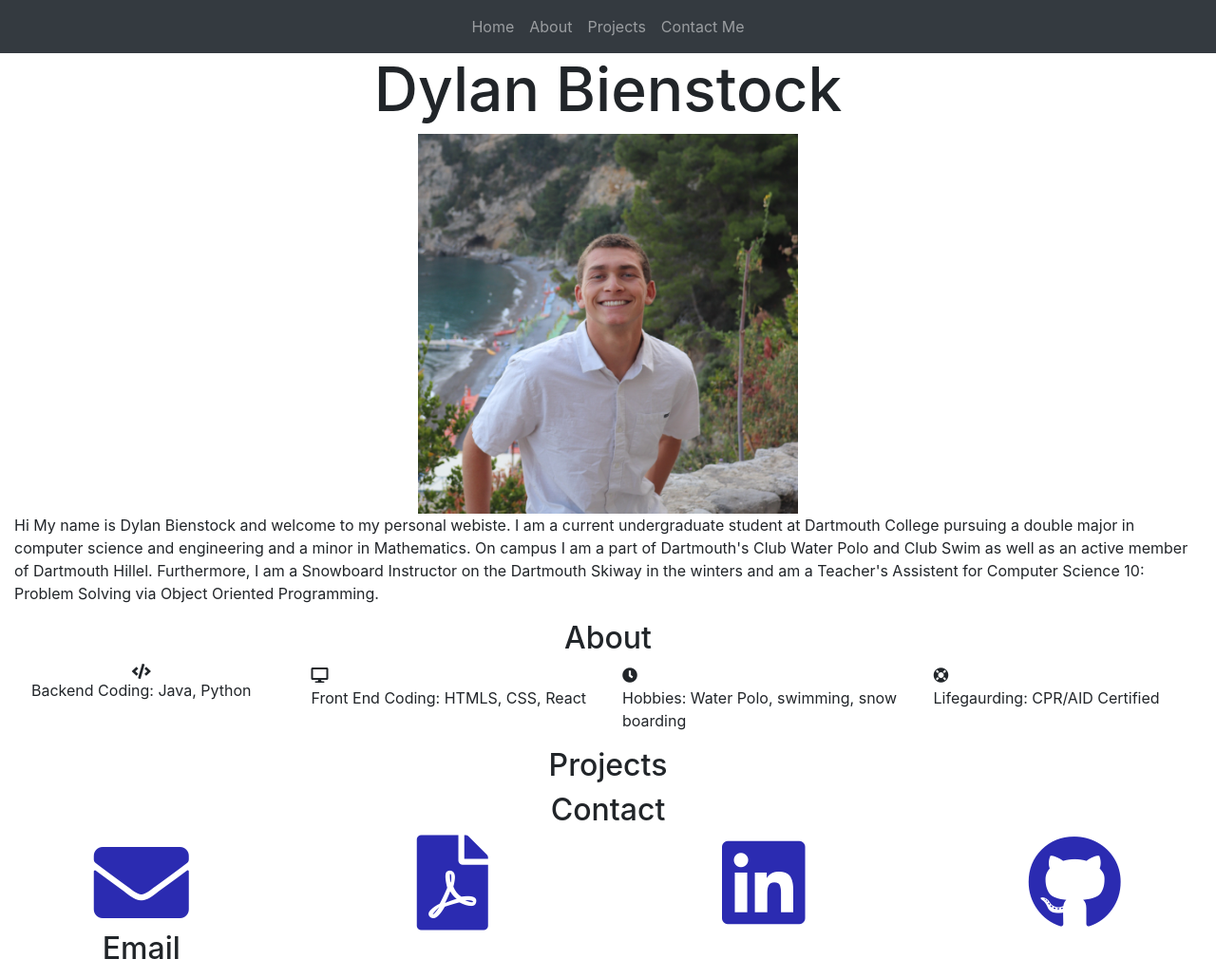
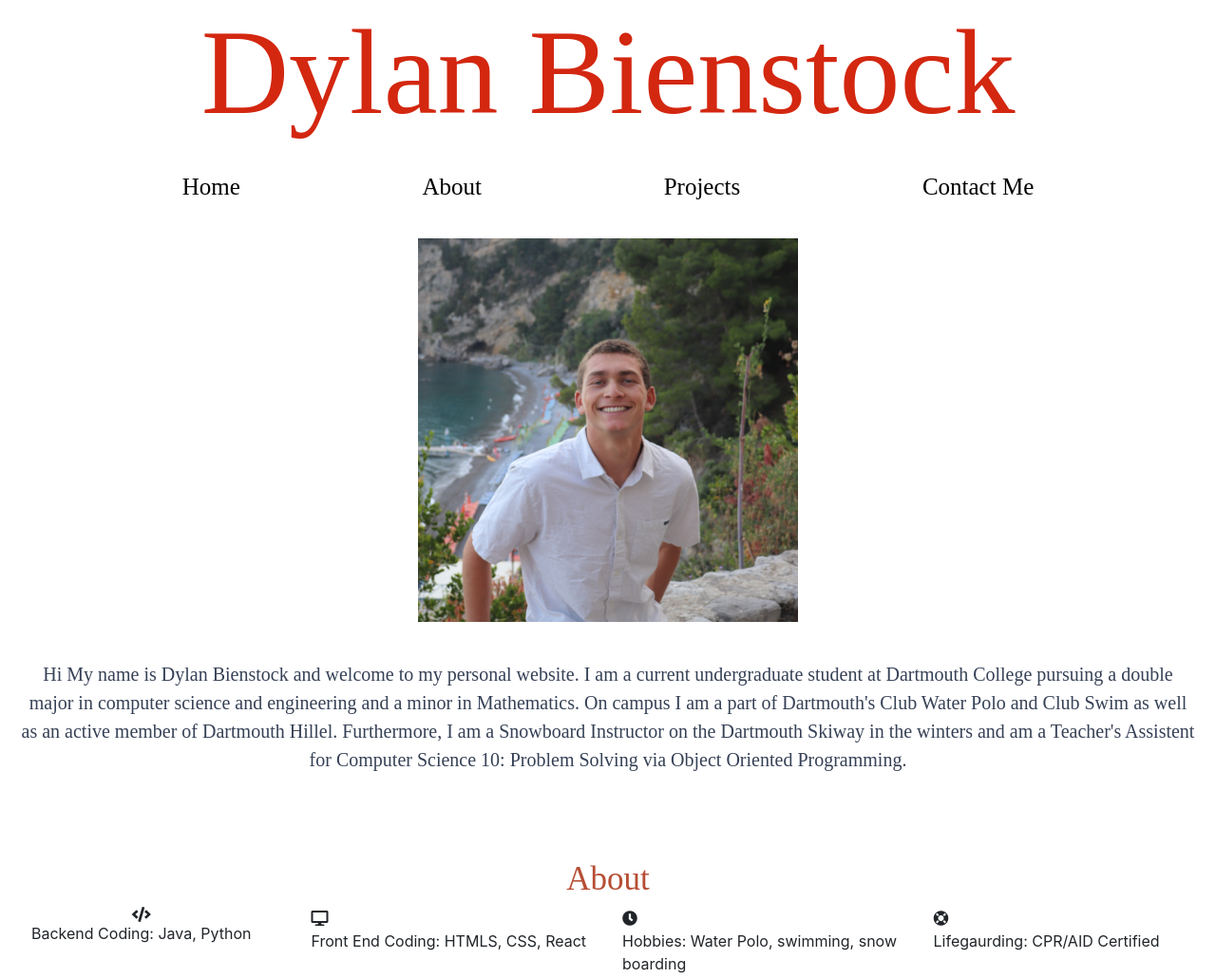
Before and after one commit to dylanbien/dylanbien.github.io, a plain HTML site: page index.html in a window 1280 px wide. Shown: the top 1030 px of the page at 95% size. Drawn offline with nearby package versions, Linux system fonts and the light colour scheme.

Commit message:
formatted about section

```diff
--- a/index.css
+++ b/index.css
@@ -1,13 +1,76 @@
 
     .name {
-            display: flex;
-            justify-content: center;
-            font-size: 4em;
+        color: rgb(211, 39, 16);
+        font-family: 'Times New Roman';
+        font-size: 10vw;
+        display: inline-block;
+        position: relative;
         }
 
+    .nameContainer {
+        display: flex;
+        flex-direction: row;
+        justify-content: center;
+        }
+
+     .navbar{
+        background-color: white;
+        }
+
+    .navList{
+        width: 100vw;
+        justify-content: space-evenly;
+    }
+
+    .nav-link{
+        color: black;
+        font-size: 25px;
+        font-family: 'Times New Roman';
+      }
+
+    .profContainer {
+        display: flex;
+        flex-direction: row;
+        justify-content: center;
+
+      }
+
+    .profPic {
+        margin: 20px;
+        width: 100%;
+        max-width: 400px;
+        height: auto;
+
+      }
+    .infoContainer {
+        margin: 20px;
+
+    }
+
+      .info {
+        color: rgb(54, 65, 86);
+        font-family: 'Times New Roman';
+        font-size: 20px;
+        text-align:center;
+    }
 
 
+    .headingContainer {
+        display: flex;
+        flex-direction: row;
+        justify-content: center;
+    }
+    .heading {
+        color: rgb(182, 78, 52);
+        font-family: 'Times New Roman';
+        font-size: 35px;
+        display: inline-block;
+        position: relative;
+        margin-top: 70px;
+
+    }
+
 .icons {
-    color:   rgb(43, 43, 177);
+    color:   rgb(15, 63, 153);
     font-size: 100px;
   }
--- a/index.html
+++ b/index.html
@@ -8,23 +8,36 @@
   </head>
 
   <body>
+  <div class= "nameContainer container-fluid ">
+    <h1 class="name" >Dylan Bienstock</h1>
+  </div>
 
 
-
-    <nav class="navbar navbar-expand-sm bg-dark navbar-dark justify-content-center sticky-top">
-      <ul class="nav navbar-nav">
-        <li class="nav-item"> <a class="nav-link" href="index.html">Home</a></li>
-        <li class="nav-item"> <a class="nav-link" href="#about">About</a></li>
-        <li class="nav-item"> <a class="nav-link" href="#projects">Projects</a></li>
-        <li class="nav-item"> <a  class="nav-link" href="#contact">Contact Me</a></li>
+    <nav class="navbar navbar-expand-sm justify-content-center sticky-top">
+      <ul class="nav navList ">
+        <li class="nav-item">
+          <a class="nav-link" href="index.html">Home</a>
+        </li>
+        <li class="nav-item">
+          <a class="nav-link" href="#about">About</a>
+        </li>
+        <li class="nav-item">
+          <a class="nav-link" href="#projects">Projects</a>
+        </li>
+        <li class="nav-item">
+          <a  class="nav-link" href="#contact">Contact Me</a>
+        </li>
       </ul>
   </nav>
 
-  <h1 class="name" >Dylan Bienstock</h1>
+  <div class="profContainer">
+    <img src="profile_pic.jpeg" alt="Dylan Bienstock" class="profPic"  >
 
-    <img src="profile_pic.jpeg" alt="Dylan Bienstock" class="mx-auto d-block" style="width:400px;height:400px;">
-    <div class="container-fluid ">
-    <p>Hi My name is Dylan Bienstock and welcome to my personal webiste. I am a current undergraduate student at
+  </div>
+
+
+    <div class="infoContainer">
+    <p class ="info">Hi My name is Dylan Bienstock and welcome to my personal website. I am a current undergraduate student at
       Dartmouth College pursuing a double major in computer science and engineering and a minor in Mathematics.
       On campus I am a part of Dartmouth's Club Water Polo and Club Swim as well as an active member of
       Dartmouth Hillel. Furthermore, I am a Snowboard Instructor on the Dartmouth Skiway in the winters and am
@@ -33,7 +46,13 @@
 
   </div>
 
-    <a name="about" class="text-center" ><h2 >About</h2></a>
+  <div class="headingContainer container-fluid ">
+    <a name="about">
+      <h2 class="heading">About</h2>
+    </a>
+  </div>
+
+
 
     <div class="row">
       <div class="col">
@@ -57,10 +76,18 @@
 
     </div>
 
-    <a name="projects" class="text-center"><h2>Projects</h2></a>
+    <div class="headingContainer container-fluid ">
+      <a name="projects" >
+        <h2 class="heading">Projects</h2>
+      </a>
+    </div>
 
+    <div class="headingContainer container-fluid ">
+      <a name="contact" >
+        <h2 class="heading">Contact</h2>
+      </a>
+    </div>
 
-    <a name="contact" class="text-center"><h2>Contact</h2></a>
 
     <div class="row">
       <div class="col">
```
